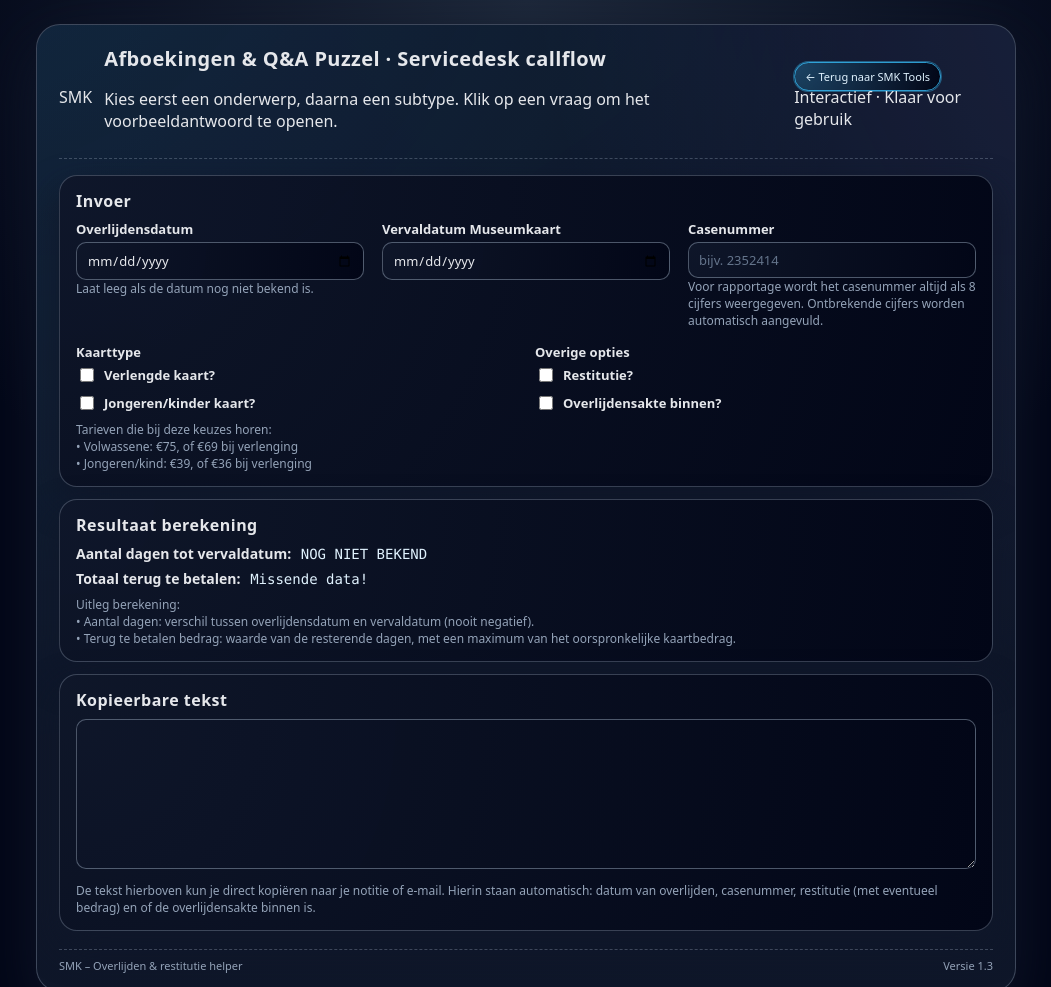
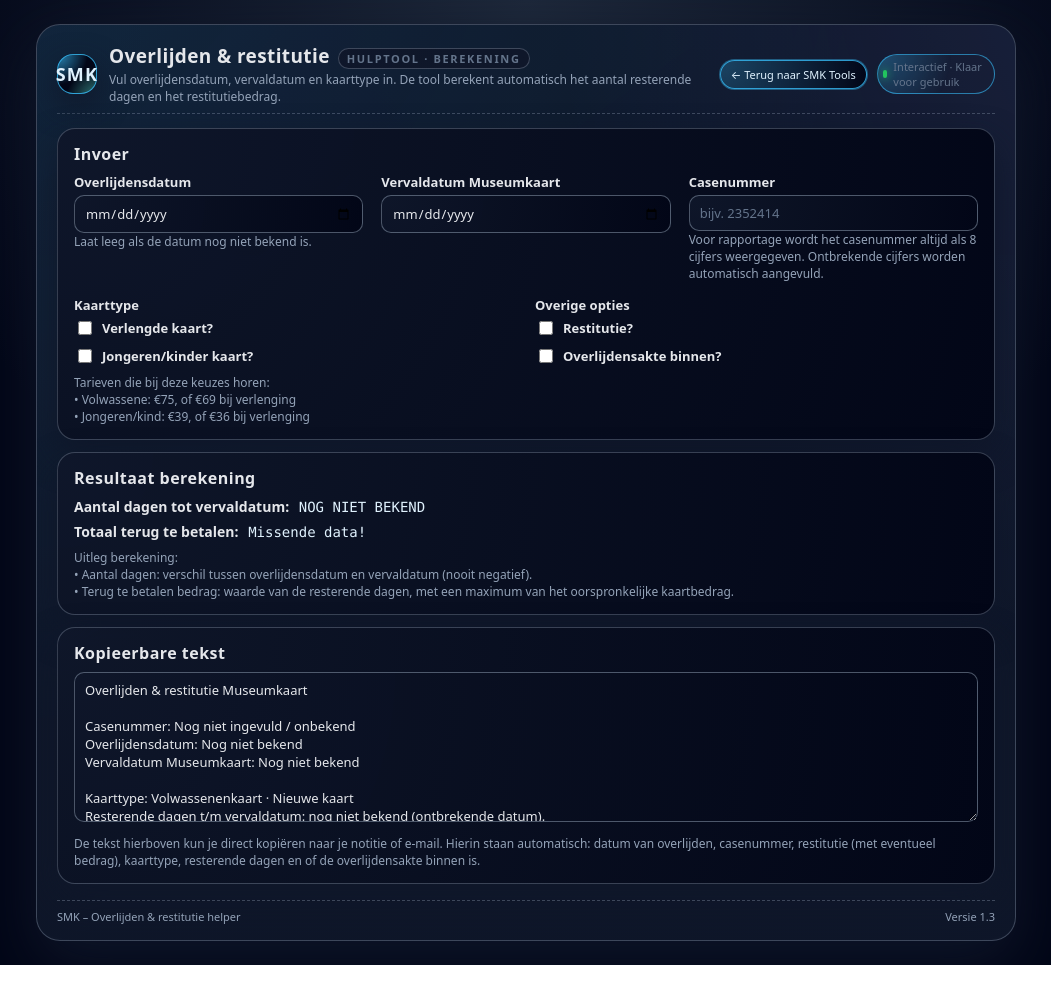
Before and after one commit to JasperBohte/SMK-tools, a plain HTML site: page hulptool-smk.html in a window 1280 px wide. Shown: the top 987 px of the page, without its empty margins (114-1165 px from the left). After the commit the page ends 965 px from the top, so only its background shows below. Drawn offline with Linux system fonts and the light colour scheme.

Commit message:
hulptool-smk.html

```diff
--- a/hulptool-smk.html
+++ b/hulptool-smk.html
@@ -41,12 +41,12 @@
       border-radius: var(--radius-xl);
       border: 1px solid var(--border);
       box-shadow: 0 22px 60px rgba(15,23,42,0.9);
-      padding: 20px 22px 18px;
+      padding: 18px 20px 16px;
       position: relative;
       overflow: hidden;
       display: flex;
       flex-direction: column;
-      gap: 16px;
+      gap: 14px;
     }
 
     .app-shell::before {
@@ -61,14 +61,16 @@
       z-index: 0;
     }
 
-    header {
+    /* Header-styling zoals bij de andere SMK tool */
+
+    header.app-header {
       position: relative;
       z-index: 1;
       display: flex;
       align-items: center;
       justify-content: space-between;
       gap: 16px;
-      padding-bottom: 10px;
+      padding-bottom: 8px;
       border-bottom: 1px dashed var(--border);
     }
 
@@ -78,9 +80,9 @@
       gap: 12px;
     }
 
-    .logo-circle {
-      width: 44px;
-      height: 44px;
+    .title-logo {
+      width: 40px;
+      height: 40px;
       border-radius: 16px;
       border: 1px solid rgba(56,189,248,0.8);
       background:
@@ -96,28 +98,80 @@
       box-shadow: 0 12px 30px rgba(15,23,42,0.9);
     }
 
-    .title-text h1 {
-      margin: 0;
-      font-size: 20px;
-      letter-spacing: 0.02em;
+    .title-logo span {
+      font-size: 18px;
     }
 
-    .title-text small {
-      display: block;
-      margin-top: 2px;
-      font-size: 12px;
-      color: var(--text-muted);
+    .title-text h1 {
+      margin: 0 0 2px;
+      font-size: 19px;
+      letter-spacing: 0.02em;
+      display: flex;
+      align-items: baseline;
+      gap: 8px;
     }
 
-    .header-pill {
+    .pill {
       font-size: 11px;
-      padding: 4px 10px;
+      padding: 2px 8px;
       border-radius: 999px;
       border: 1px solid var(--border);
       color: var(--text-soft);
       text-transform: uppercase;
       letter-spacing: 0.15em;
       background: radial-gradient(circle at 0 0, rgba(15,23,42,0.98), rgba(15,23,42,1));
+    }
+
+    .title-sub {
+      margin: 0;
+      font-size: 12px;
+      color: var(--text-muted);
+    }
+
+    .header-tools {
+      display: flex;
+      align-items: center;
+      gap: 10px;
+      font-size: 11px;
+      color: var(--text-soft);
+    }
+
+    .back-link {
+      text-decoration: none;
+      font-size: 11px;
+      padding: 6px 10px;
+      border-radius: 999px;
+      border: 1px solid rgba(56,189,248,0.8);
+      background: radial-gradient(circle at 0 0, rgba(56,189,248,0.25), #020617);
+      color: #e0f2fe;
+      box-shadow: 0 0 0 1px rgba(56,189,248,0.4);
+      display: inline-flex;
+      align-items: center;
+      gap: 4px;
+      white-space: nowrap;
+    }
+
+    .back-link:hover {
+      background: radial-gradient(circle at 0 0, rgba(56,189,248,0.35), #020617);
+      box-shadow: 0 0 0 1px rgba(56,189,248,0.7);
+    }
+
+    .status-indicator {
+      display: inline-flex;
+      align-items: center;
+      gap: 6px;
+      padding: 4px 9px 4px 5px;
+      border-radius: 999px;
+      background: radial-gradient(circle at 0 0, rgba(56,189,248,0.32), transparent 60%);
+      border: 1px solid rgba(56,189,248,0.6);
+    }
+
+    .status-dot {
+      width: 8px;
+      height: 8px;
+      border-radius: 999px;
+      background: #22c55e;
+      box-shadow: 0 0 8px rgba(34,197,94,0.9);
     }
 
     main {
@@ -248,9 +302,18 @@
       .app-shell {
         padding: 14px 12px;
       }
-      header {
+      header.app-header {
         flex-direction: column;
         align-items: flex-start;
+      }
+      .header-tools {
+        width: 100%;
+        justify-content: space-between;
+      }
+      .back-link {
+        flex: 1;
+        justify-content: center;
+        text-align: center;
       }
     }
   </style>
@@ -264,29 +327,17 @@
         </div>
         <div class="title-text">
           <h1>
-        Afboekingen &amp; Q&amp;A
-        <span class="pill">Puzzel · Servicedesk callflow</span>
+            Overlijden &amp; restitutie
+            <span class="pill">Hulptool · Berekening</span>
           </h1>
           <p class="title-sub">
-        Kies eerst een onderwerp, daarna een subtype. Klik op een vraag om het voorbeeldantwoord te openen.
+            Vul overlijdensdatum, vervaldatum en kaarttype in. De tool berekent automatisch het aantal resterende dagen en het restitutiebedrag.
           </p>
         </div>
       </div>
 
       <div class="header-tools">
-    <a href="index.html" style="
-      text-decoration:none;
-      font-size:11px;
-      padding:6px 10px;
-      border-radius:999px;
-      border:1px solid rgba(56,189,248,0.8);
-      background: radial-gradient(circle at 0 0, rgba(56,189,248,0.25), #020617);
-      color:#e0f2fe;
-      box-shadow:0 0 0 1px rgba(56,189,248,0.4);
-      ">
-      ← Terug naar SMK Tools
-    </a>
-
+        <a href="index.html" class="back-link">← Terug naar SMK Tools</a>
         <div class="status-indicator">
           <span class="status-dot"></span>
           <span>Interactief · Klaar voor gebruik</span>
@@ -376,13 +427,14 @@
         <h2>Kopieerbare tekst</h2>
         <textarea id="kopieerTekst" readonly></textarea>
         <div class="muted" style="margin-top: 8px;">
-          De tekst hierboven kun je direct kopiëren naar je notitie of e-mail. Hierin staan automatisch: datum van overlijden, casenummer, restitutie (met eventueel bedrag) en of de overlijdensakte binnen is.
+          De tekst hierboven kun je direct kopiëren naar je notitie of e-mail. Hierin staan automatisch: datum van overlijden,
+          casenummer, restitutie (met eventueel bedrag), kaarttype, resterende dagen en of de overlijdensakte binnen is.
         </div>
       </section>
     </main>
 
     <footer>
-      <span>SMK – Overlijden & restitutie helper</span>
+      <span>SMK – Overlijden &amp; restitutie helper</span>
       <span>Versie 1.3</span>
     </footer>
   </div>
@@ -390,15 +442,20 @@
   <script>
     function formatDateDDMMYYYY(value) {
       if (!value) return "";
-      const [y, m, d] = value.split("-");
+      const parts = value.split("-");
+      if (parts.length !== 3) return "";
+      const [y, m, d] = parts;
       if (!y || !m || !d) return "";
       return `${d}-${m}-${y}`;
     }
 
     function parseDate(value) {
       if (!value) return null;
-      const [y, m, d] = value.split("-");
-      return new Date(Date.UTC(Number(y), Number(m) - 1, Number(d)));
+      const parts = value.split("-");
+      if (parts.length !== 3) return null;
+      const [y, m, d] = parts.map(Number);
+      if (!y || !m || !d) return null;
+      return new Date(Date.UTC(y, m - 1, d));
     }
 
     function formatEuro0(amount) {
@@ -421,8 +478,8 @@
       const restitutie = document.getElementById("restitutie").checked;
       const akte       = document.getElementById("akte").checked;
 
-      // aantal dagen tot vervaldatum
-      let dagenText = "NOG NIET BEKEND";
+      // Aantal dagen tot vervaldatum
+      let dagenText  = "NOG NIET BEKEND";
       let dagenValue = null;
 
       const dOverlijden = parseDate(overlijdensDatumStr);
@@ -438,11 +495,11 @@
 
       document.getElementById("aantalDagen").textContent = dagenText;
 
-      // totaal terug te betalen
-      let totaalText = "Missende data!";
+      // Totaal terug te betalen
+      let totaalText  = "Missende data!";
       let refundValue = null;
 
-      if (dagenText !== "NOG NIET BEKEND" && dagenValue != null) {
+      if (dagenValue != null) {
         let basis;
         if (jongeren) {
           basis = verlengde ? 36 : 39;
@@ -451,7 +508,7 @@
         }
 
         const proRata   = Math.max(0, (basis / 365) * dagenValue);
-        const maxRefund = verlengde ? 69 : 75;
+        const maxRefund = basis; // nooit meer dan het oorspronkelijke kaartbedrag
 
         refundValue = Math.min(maxRefund, proRata);
         totaalText  = formatEuro0(refundValue);
@@ -460,8 +517,64 @@
       document.getElementById("totaalTerug").textContent = totaalText;
 
       // Tekstvoorstel
-      const formattedDate = formatDateDDMMYYYY(overlijdensDatumStr);
+      const formattedOverlijden = formatDateDDMMYYYY(overlijdensDatumStr);
+      const formattedVerval     = formatDateDDMMYYYY(vervalDatumStr);
 
       let caseDigits = casenummerRaw.replace(/\D/g, "");
       if (caseDigits) {
-        caseDigits = caseDigits.padStart(8, "0").slice(-
+        caseDigits = caseDigits.padStart(8, "0").slice(-8);
+      }
+
+      // Kaarttype omschrijving
+      const kaartTypeParts = [];
+      kaartTypeParts.push(jongeren ? "Jongeren/kinderkaart" : "Volwassenenkaart");
+      kaartTypeParts.push(verlengde ? "Verlenging" : "Nieuwe kaart");
+      const kaartTypeTxt = kaartTypeParts.join(" · ");
+
+      // Restitutie omschrijving
+      let restitutieRegel;
+      if (!restitutie) {
+        restitutieRegel = "Restitutie: Niet van toepassing.";
+      } else if (refundValue == null) {
+        restitutieRegel = "Restitutie: Ja, maar bedrag nog niet bekend (ontbrekende data voor exacte berekening).";
+      } else {
+        restitutieRegel = "Restitutie: Ja, " + formatEuro0(refundValue) +
+          " (pro rata berekend op basis van resterende dagen t/m vervaldatum).";
+      }
+
+      const overlijdensAkteRegel =
+        "Overlijdensakte ontvangen: " + (akte ? "Ja" : "Nee");
+
+      const dagenRegel =
+        dagenValue != null
+          ? "Resterende dagen t/m vervaldatum: " + dagenValue + " dag(en)."
+          : "Resterende dagen t/m vervaldatum: nog niet bekend (ontbrekende datum).";
+
+      const regels = [];
+
+      regels.push("Overlijden & restitutie Museumkaart");
+      regels.push("");
+      regels.push("Casenummer: " + (caseDigits || "Nog niet ingevuld / onbekend"));
+      regels.push("Overlijdensdatum: " + (formattedOverlijden || "Nog niet bekend"));
+      regels.push("Vervaldatum Museumkaart: " + (formattedVerval || "Nog niet bekend"));
+      regels.push("");
+      regels.push("Kaarttype: " + kaartTypeTxt);
+      regels.push(dagenRegel);
+      regels.push(restitutieRegel);
+      regels.push(overlijdensAkteRegel);
+
+      document.getElementById("kopieerTekst").value = regels.join("\n");
+    }
+
+    // Events koppelen
+    window.addEventListener("DOMContentLoaded", () => {
+      const inputs = Array.from(document.querySelectorAll("input"));
+      inputs.forEach((el) => {
+        const evt = el.type === "checkbox" ? "change" : "input";
+        el.addEventListener(evt, recalc);
+      });
+      recalc();
+    });
+  </script>
+</body>
+</html>
```
Lines whose indentation alone changed are shown as unchanged.
